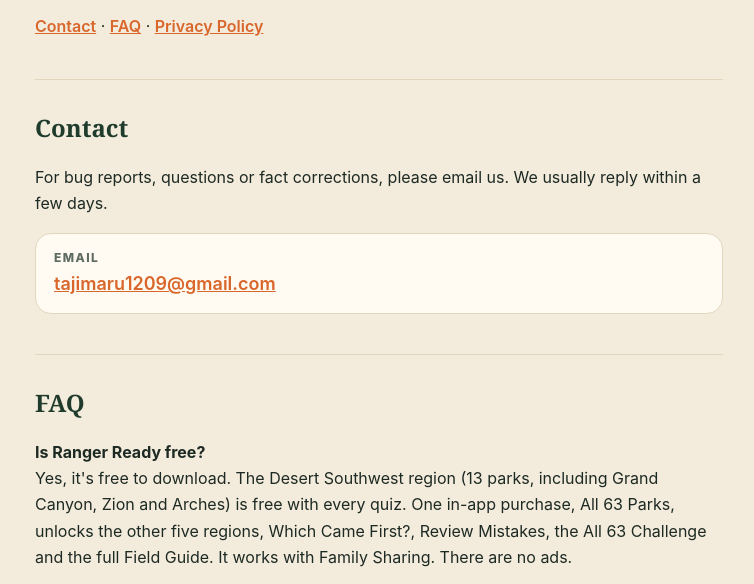
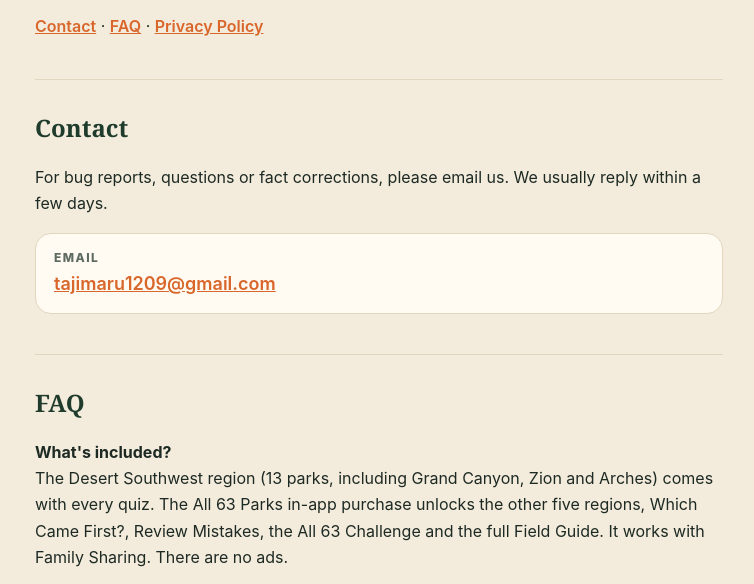
Before and after one commit to tajimaru1209/rangerready-site, a plain HTML site: page index.html in a window 1280 px wide. Shown: the part 188-772 px from the top of the page, without its empty margins (261-1015 px from the left). Drawn offline with Linux system fonts and the light colour scheme.

Commit message:
Reword FAQ

```diff
--- a/index.html
+++ b/index.html
@@ -28,8 +28,8 @@
   </div>
 
   <h2 id="faq">FAQ</h2>
-  <p><strong>Is Ranger Ready free?</strong><br />
-  Yes, it's free to download. The Desert Southwest region (13 parks, including Grand Canyon, Zion and Arches) is free with every quiz. One in-app purchase, All 63 Parks, unlocks the other five regions, Which Came First?, Review Mistakes, the All 63 Challenge and the full Field Guide. It works with Family Sharing. There are no ads.</p>
+  <p><strong>What's included?</strong><br />
+  The Desert Southwest region (13 parks, including Grand Canyon, Zion and Arches) comes with every quiz. The All 63 Parks in-app purchase unlocks the other five regions, Which Came First?, Review Mistakes, the All 63 Challenge and the full Field Guide. It works with Family Sharing. There are no ads.</p>
 
   <p><strong>What are the quizzes?</strong><br />
   Picture the Park (name the park from a photo), Pin It (find the park among four pins on the map), Name the Spot (which park is at the pin?), Which State?, and Clue Cards (guess the park from a ranger's clue). With All 63 Parks you also get Which Came First?, Review Mistakes and the All 63 Challenge.</p>
```
